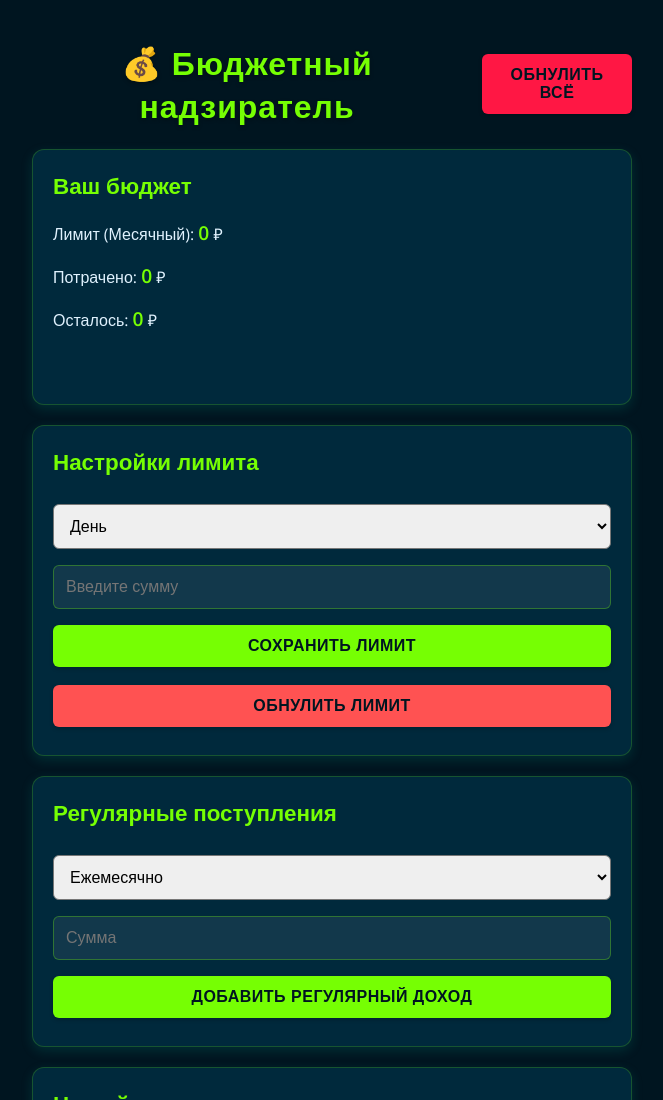
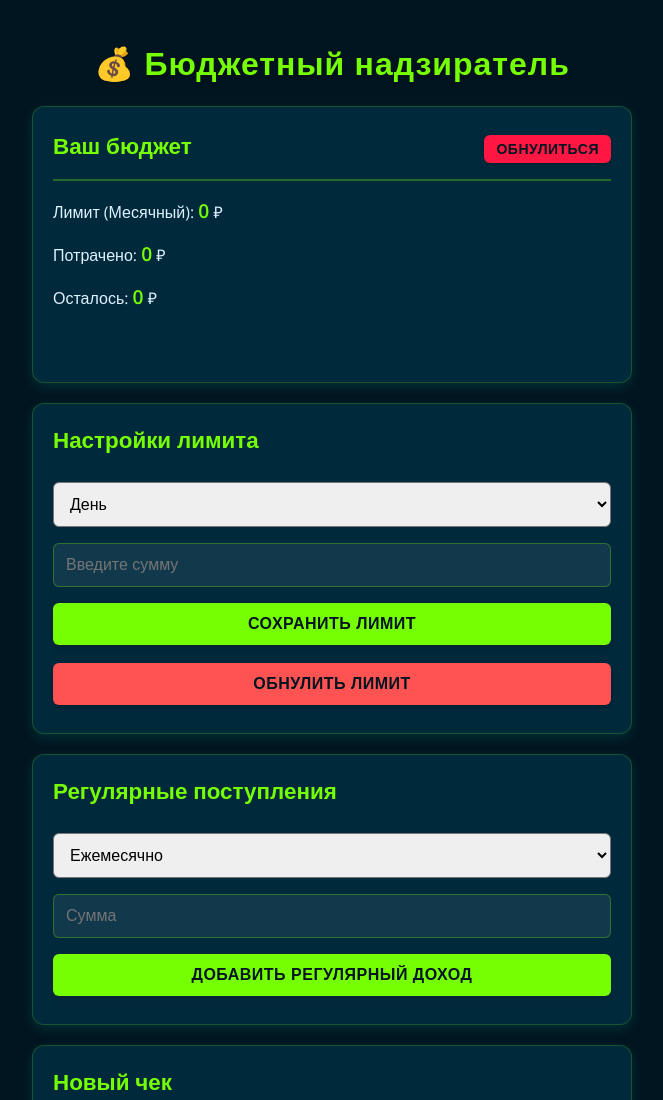
Before and after one commit to Left1fun/Budget_controller, a plain HTML site: page index.html in a window 1280 px wide. Shown: the top 1100 px of the page, without its empty margins (308-971 px from the left). Drawn offline with nearby package versions, Linux system fonts and the light colour scheme.

Commit message:
Update index.html

```diff
--- a/index.html
+++ b/index.html
@@ -10,12 +10,12 @@
 </head>
 <body>
     <div class="container">
-        <div style="display: flex; justify-content: space-between; align-items: center">
-            <h1>💰 Бюджетный надзиратель</h1>
-            <button onclick="resetAll()" style="max-width: 150px; margin-left: 20px; background: #ff1744">Обнулить всё</button>
-        </div>
+        <h1>💰 Бюджетный надзиратель</h1>
         <div class="card">
-            <h2>Ваш бюджет</h2>
+            <div class="start-card">
+                <h2>Ваш бюджет</h2>
+                <button class="resetAll" onclick="resetAll()">Обнулиться</button>
+            </div>
             <p id="limitPeriodLabel">Лимит: <span id="currentLimit">0</span> ₽</p>
             <p>Потрачено: <span id="totalSpent">0</span> ₽</p>
             <p>Осталось: <span id="remaining">0</span> ₽</p>
```
